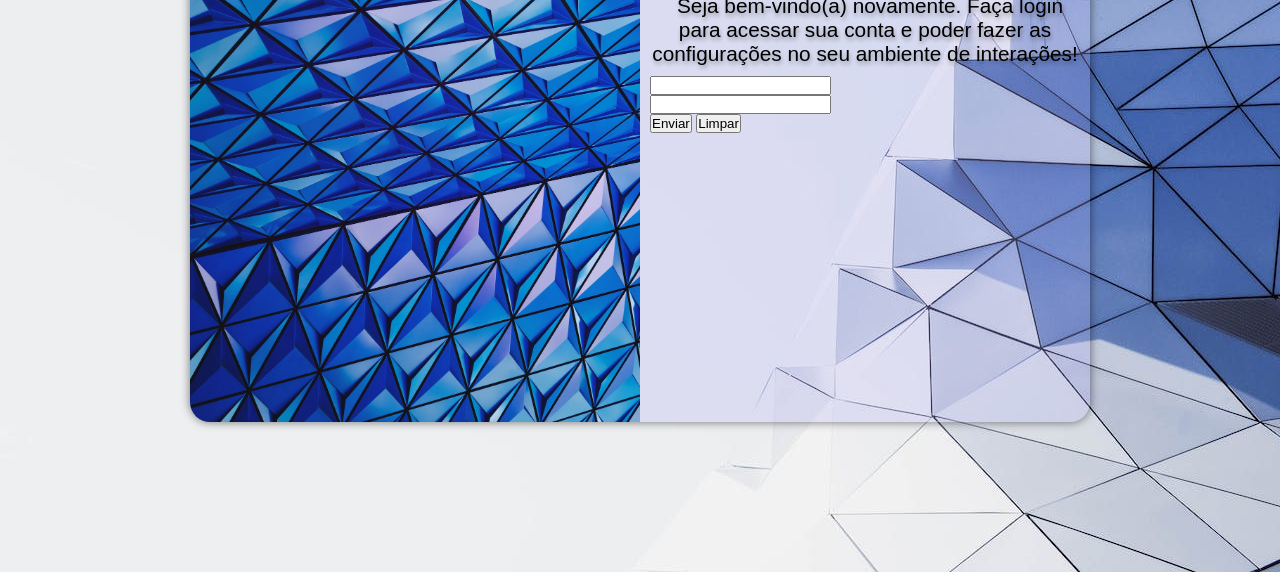
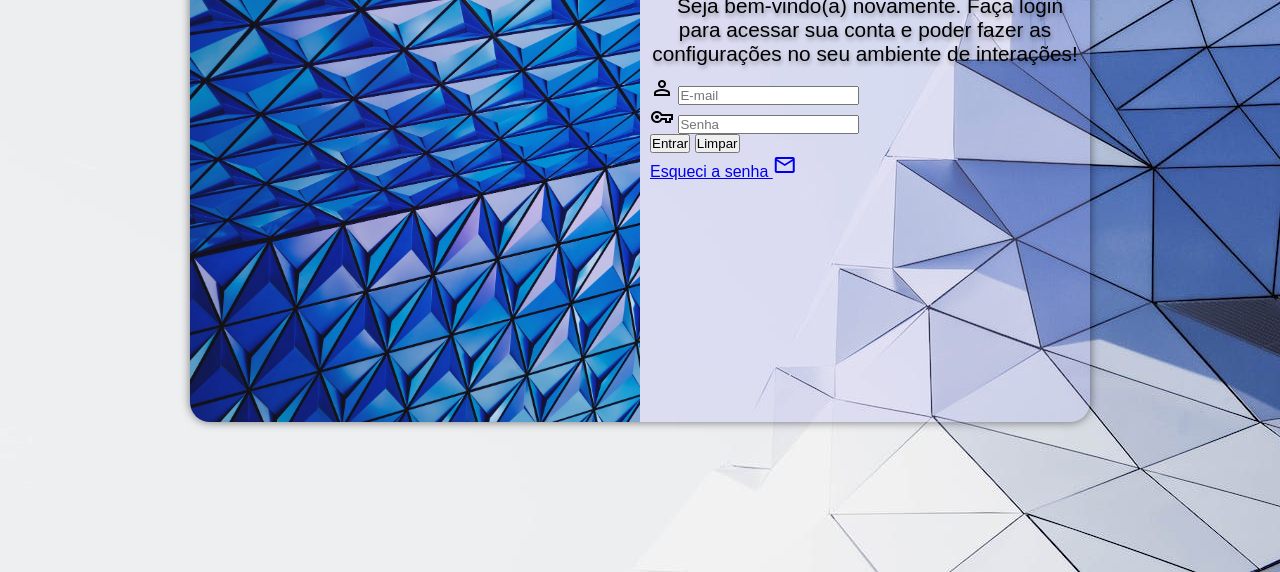
Before and after one commit to Luanderson01/tela-loguin, a plain HTML site: page index.html in a window 1280 px wide. Shown: the part 228-800 px from the top of the page. Drawn offline with nearby package versions, Linux system fonts and the light colour scheme.

Commit message:
add form

```diff
--- a/index.html
+++ b/index.html
@@ -6,6 +6,7 @@
     <title>Redes</title>
     <link rel="stylesheet" href="estilos/style.css">
     <link rel="stylesheet" href="estilos/media-query.css">
+    <link rel="stylesheet" href="https://fonts.googleapis.com/css2?family=Material+Symbols+Outlined:opsz,wght,FILL,GRAD@20..48,100..700,0..1,-50..200" />
 
 </head>
 <body>
@@ -19,16 +20,30 @@
                 <h1>Login</h1>
                 <p>Seja bem-vindo(a) novamente. Faça login para acessar sua conta e poder fazer as configurações no seu ambiente de interações!</p>
 
-                <form action="login.php" method="post" autocomplete="on" ></form>
+                <form action="login.php" method="post" autocomplete="on" >
 
-                <input class="form" type="email" name="email" id="email" autocomplete="on" required> <br>
+                <div class="campo">
+                    <span class="material-symbols-outlined">
+                        person
+                        </span>
 
-                <input class="form" type="password" name="senha" brid="senha" required> <br>
+                    <input class="form" type="email" name="email" id="email" autocomplete="email" required placeholder="E-mail" minlength="5">
+                </div>
 
 
+                <div class="campo">
+                    <span class="material-symbols-outlined">
+                        vpn_key
+                        </span>
 
-                <input type="submit" value="Enviar">
-                <input type="reset" value="Limpar">
+                        <input class="form" type="password" name="senha" brid="senha" required placeholder="Senha" autocomplete="current-password" minlength="8">
+                </div>
+
+                    <input type="submit" value="Entrar">
+                    <input type="reset" value="Limpar"> <br>
+                    <a href="#">Esqueci a senha <i class="material-symbols-outlined" >mail</i> </a>
+                </form>
+
 
             </div>
         </section>
```
Also changed, not shown: estilos/style.css (line endings or trailing spaces), 1 other file.
